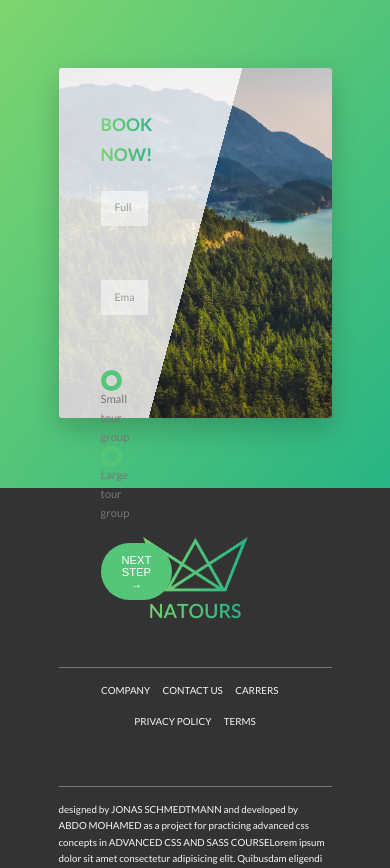
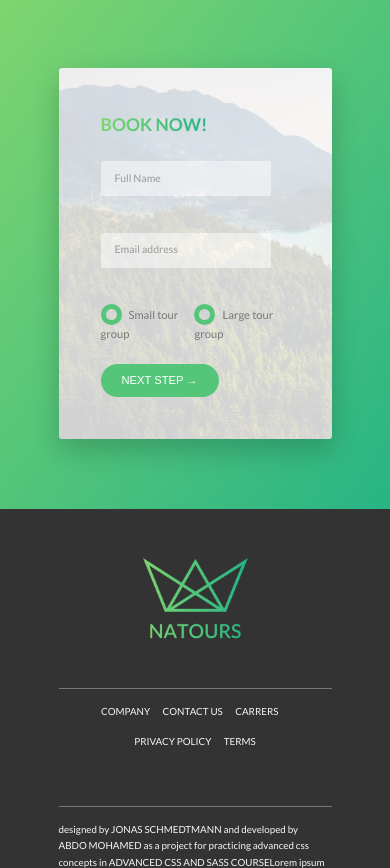
Before and after one commit to abdo-355/Natours, a website: page index.html in a window 390 px wide. Shown: the part 5129-5997 px from the top of the page. Drawn offline with nearby package versions, Linux system fonts and the light colour scheme; files that its build step writes are made by us from their sources.

Commit message:
make the booking responsive

```diff
--- a/sass/pages/_home.scss
+++ b/sass/pages/_home.scss
@@ -76,10 +76,34 @@
   border-radius: 3px;
   box-shadow: 0 1.5rem 4rem rgba($color_black, 0.2);
 
-  height: 50rem;
+  @include responsive(tab-landscape) {
+    background-image: linear-gradient(
+        105deg,
+        rgba($color-white, 0.8) 65%,
+        transparent 65%
+      ),
+      url(../img/nat-10.jpg);
+  }
+
+  @include responsive(tab-portrait) {
+    background-image: linear-gradient(
+        to right,
+        rgba($color-white, 0.8) 0%,
+        rgba($color-white, 0.8) 100%
+      ),
+      url(../img/nat-10.jpg);
+  }
 
   &__form {
     width: 50%;
     padding: 6rem;
+
+    @include responsive(tab-landscape) {
+      width: 65%;
+    }
+
+    @include responsive(tab-portrait) {
+      width: 100%;
+    }
   }
 }
```
